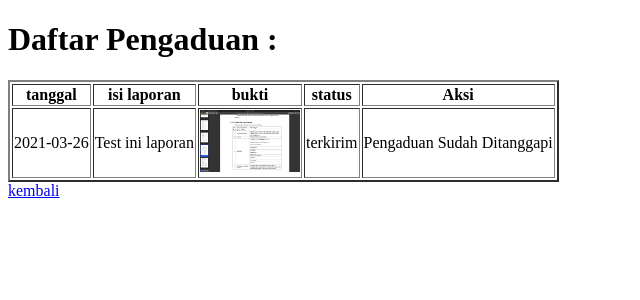
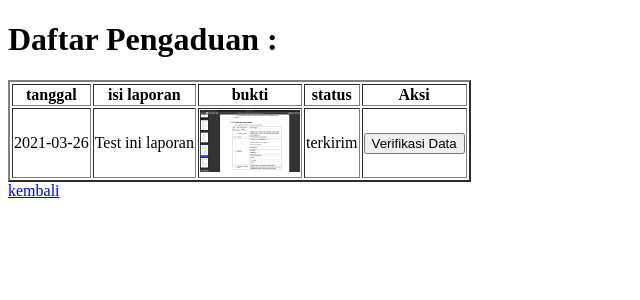
Before and after one commit to erpeel-a/UKK-Pengaduan-Masyarakat--Nulled-HTML, a PHP site: page /UKK-Pengaduan-Masyarakat--Nulled-HTML/view/admin/pengaduan.php in a window 1280 px wide. Shown: the part 47-347 px from the top of the page, without its empty margins (0-640 px from the left). Run offline with PHP 8.4, Linux system fonts and the light colour scheme; a user stored in the database is signed in; data comes from the database, SQL or seed files in the repository.

Commit message:
Update comment

```diff
--- a/view/admin/index.php
+++ b/view/admin/index.php
@@ -17,5 +17,4 @@ Dashboard
   <a href="Masyarakat.php">Data Masyarakat</a>
   <a href="pengaduan.php">Data Pengaduan</a>
   <a href="../logout.php">Logout</a>
-
 <?php require('../layouts/footer.php') ?>
--- a/view/admin/pengaduan.php
+++ b/view/admin/pengaduan.php
@@ -49,10 +49,10 @@ if(isset($_POST['verify'])){ // check jika tombol verify sudah di submit
             <div><?= $status ;?></div>
           </td>
           <td>
-          <?php if(!$status == 'selesai') {?>
+          <?php if($data['status'] !== 'selesai') {?>
             <form action="" method="post">
-              <button value="<?= $data['id_pengaduan'] ;?>" type="submit" "
-                    name=" verify">Verifikasi Data</button>
+              <button value="<?= $data['id_pengaduan'] ;?>" type="submit"
+                    name="verify">Verifikasi Data</button>
             </form>
             <?php }else{ ?>
               <p>Pengaduan Sudah Ditanggapi</p>
--- a/view/masyarakat/login.php
+++ b/view/masyarakat/login.php
@@ -1,9 +1,7 @@
 <?php
-
 session_start(); // mulai session
 require('../../function.php'); // menyisipkan fle function.php
 $conn = DBConnection(); // memanggil fungsi DBConnection dari file function.php
-
   if(isset($_POST['submit'])){ // cck jika tombol login sudah di submit
     //dapatkan data dari inputan form  berupa username dan password
     $username = $_POST['username'];
```
